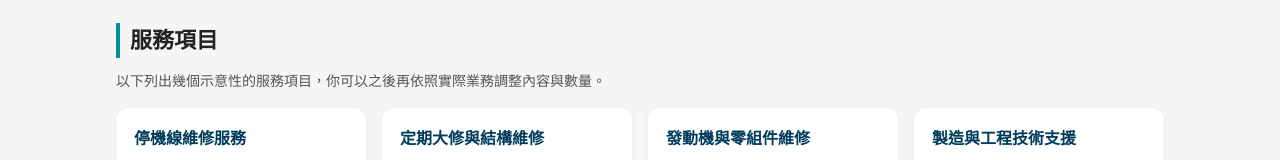
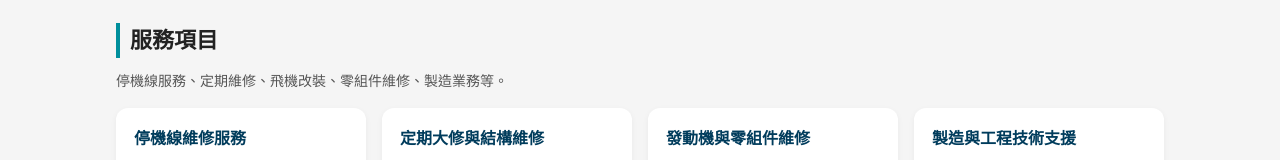
Before and after one commit to Chester0063/egatwebtest, a plain HTML site: page index.html in a window 1280 px wide. Shown: the part 777-937 px from the top of the page. Drawn offline with nearby package versions, Linux system fonts and the light colour scheme.

Commit message:
Update index.html

```diff
--- a/index.html
+++ b/index.html
@@ -359,7 +359,7 @@
       <section id="services">
         <h2 class="section-title">服務項目</h2>
         <p class="section-subtitle">
-          以下列出幾個示意性的服務項目，你可以之後再依照實際業務調整內容與數量。
+          停機線服務、定期維修、飛機改裝、零組件維修、製造業務等。
         </p>
 
         <div class="card-grid">
```
